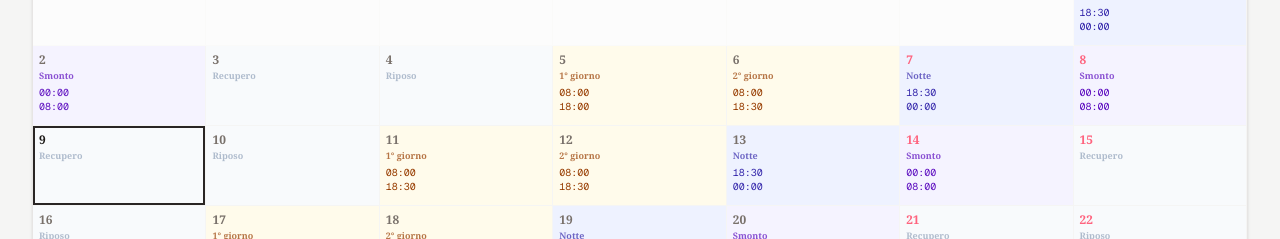
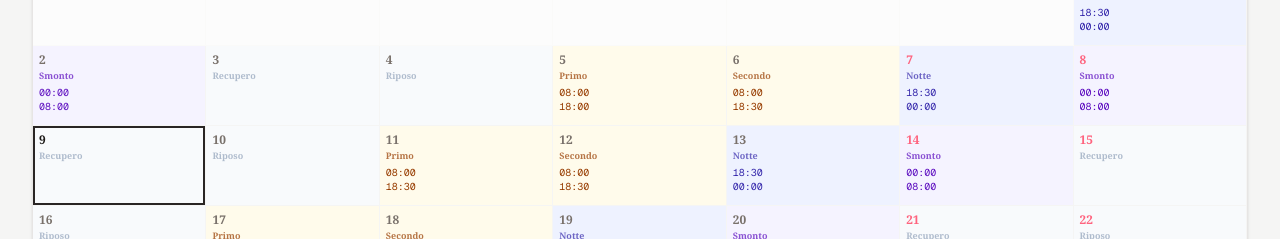
Before and after one commit to MarcoV98/athena, a Next.js app: page / in a window 1280 px wide. Shown: the part 561-800 px from the top of the page. Built offline with nearby package versions, Linux system fonts and the light colour scheme.

Commit message:
diciture giorni corrette

```diff
--- a/src/app/page.js
+++ b/src/app/page.js
@@ -98,8 +98,8 @@ function fmt(date) {
 function cycleLabel(shift) {
   if (shift.mondayRest) return "Riposone";
   switch (shift.cycleDay) {
-    case 1: return "1° giorno";
-    case 2: return "2° giorno";
+    case 1: return "Primo";
+    case 2: return "Secondo";
     case 3: return "Notte";
     case 4: return "Smonto";
     case 5: return "Recupero";
```
